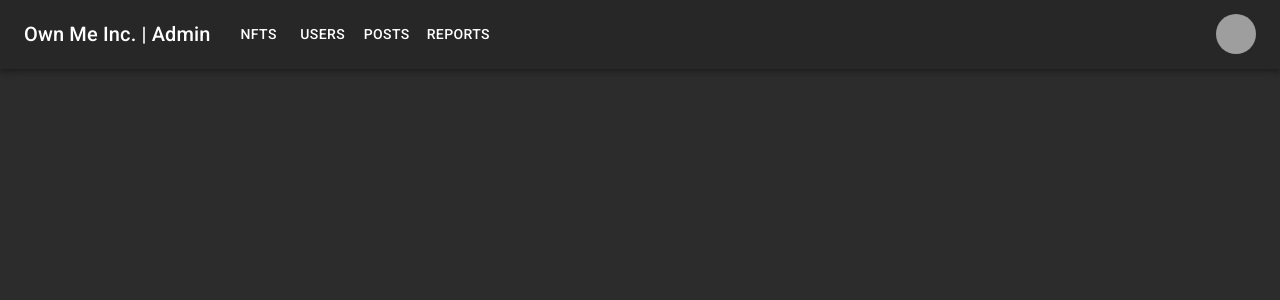
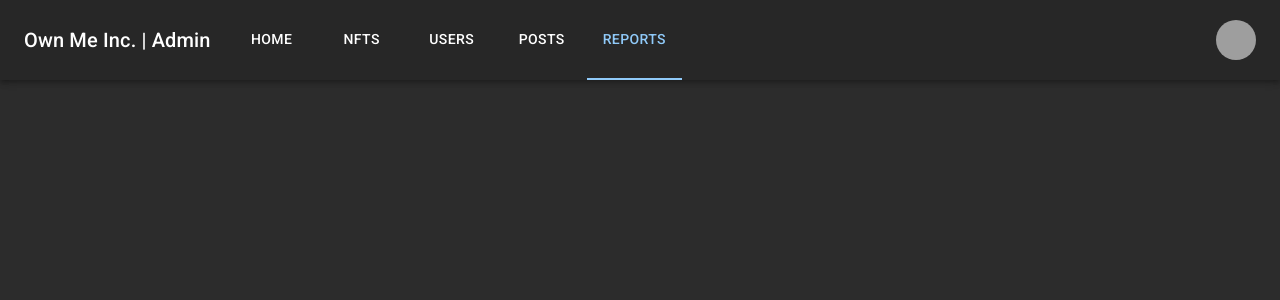
Before and after one commit to own-me/nude-admin, a React app: page /reports in a window 1280 px wide. Shown: the top 300 px of the page. Built offline with nearby package versions, Linux system fonts and the light colour scheme; grey boxes are pictures that could not be loaded.

Commit message:
improve navbar, tabs, active highlights

```diff
--- a/components/Navbar.tsx
+++ b/components/Navbar.tsx
@@ -1,6 +1,6 @@
 import * as React from "react";
-import { memo, useState } from "react";
-import { useNavigate } from "react-router-dom";
+import { memo, useState, useMemo } from "react";
+import { useNavigate, useLocation } from "react-router-dom";
 import AppBar from "@mui/material/AppBar";
 import Box from "@mui/material/Box";
 import Toolbar from "@mui/material/Toolbar";
@@ -10,31 +10,52 @@ import Menu from "@mui/material/Menu";
 import MenuIcon from "@mui/icons-material/Menu";
 import Container from "@mui/material/Container";
 import Avatar from "@mui/material/Avatar";
-import Button from "@mui/material/Button";
 import Tooltip from "@mui/material/Tooltip";
 import MenuItem from "@mui/material/MenuItem";
+import Tabs from "@mui/material/Tabs";
+import Tab from "@mui/material/Tab";
 
 interface NavItem {
     label: string;
     path: string;
+    children?: string[];
 }
 
 const navItems: NavItem[] = [
     {
+        label: "Home",
+        path: "/",
+        children: [
+            "/login",
+        ]
+    },
+    {
         label: "NFTs",
         path: "/nfts",
+        children: [
+            "/nft"
+        ]
     },
     {
         label: "Users",
         path: "/users",
+        children: [
+            "/user"
+        ]
     },
     {
         label: "Posts",
         path: "/posts",
+        children: [
+            "/post"
+        ]
     },
     {
         label: "Reports",
         path: "/reports",
+        children: [
+            "/report"
+        ]
     }
 ];
 
@@ -45,6 +66,17 @@ const Navbar = memo(() => {
     const [anchorElUser, setAnchorElUser] = useState(null);
 
     const navigate = useNavigate();
+    const location = useLocation();
+
+    const activeNavTab = useMemo(() => {
+        const path = `/${location.pathname.split("/")[1]}`;
+        const item = navItems.find(navItem => {
+            if (navItem.path === path || navItem.children.includes(path)) {
+                return navItem;
+            }
+        });
+        return item?.path;
+    }, [location.pathname]);
 
     const handleOpenNavMenu = (event) => {
         setAnchorElNav(event.currentTarget);
@@ -119,15 +151,17 @@ const Navbar = memo(() => {
                         Own Me Inc. | Admin
                     </Typography>
                     <Box sx={{ flexGrow: 1, display: { xs: "none", md: "flex" } }}>
-                        {navItems.map((navItem, index) => (
-                            <Button
-                                key={index}
-                                onClick={() => handleNavClick(navItem.path)}
-                                sx={{ my: 2, color: "white", display: "block" }}
-                            >
-                                {navItem.label}
-                            </Button>
-                        ))}
+                        <Tabs value={activeNavTab}>
+                            {navItems.map((navItem, index) => (
+                                <Tab
+                                    key={index}
+                                    label={navItem.label}
+                                    value={navItem.path}
+                                    onClick={() => handleNavClick(navItem.path)}
+                                    sx={{ my: 2, color: "white", display: "block" }}
+                                />
+                            ))}
+                        </Tabs>
                     </Box>
                     <Box sx={{ flexGrow: 0 }}>
                         <Tooltip title="Open settings">
```
